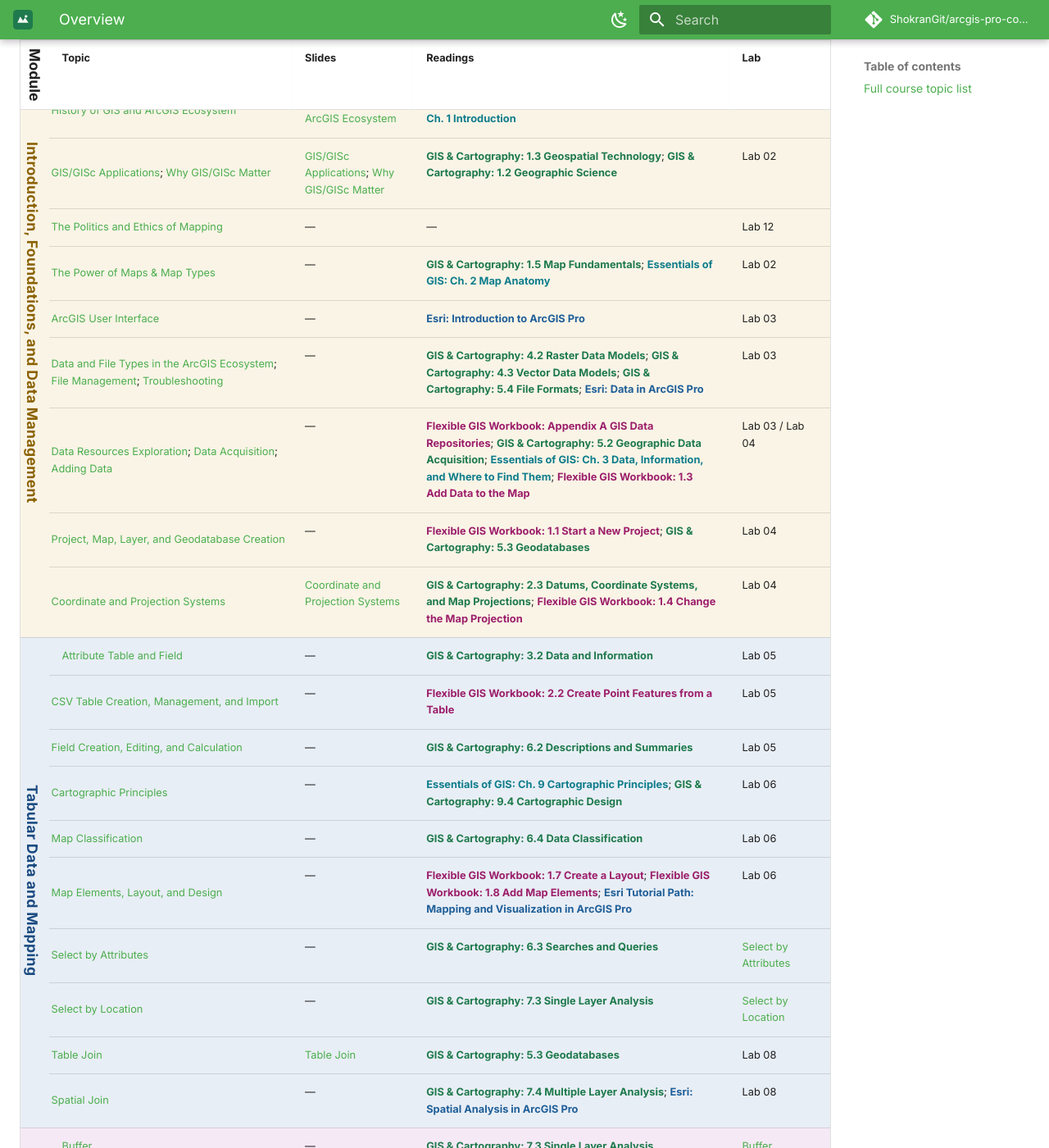
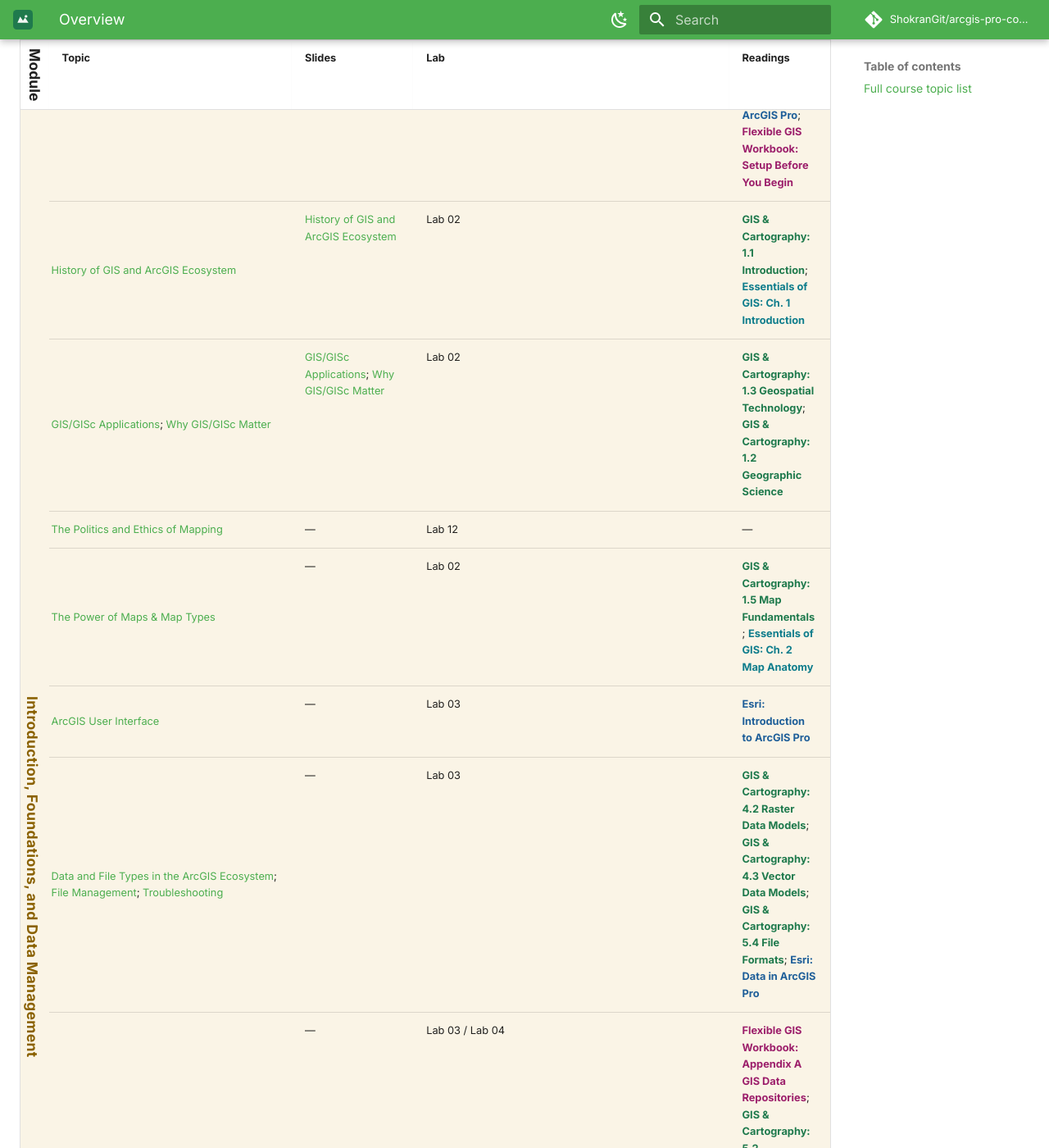
Before and after one commit to ShokranGit/arcgis-pro-course, an MkDocs documentation site: the page built from docs/lessons/index.md, in a window 1280 px wide and 1400 px high, scrolled down 548 px. Shown: the whole window at 82% size. Built offline with MkDocs 1.6.1 and Material for MkDocs 9.7.7, drawn with Linux system fonts in a browser that asks for light colours; comment, search, counter and statistics services are not loaded; some of the changed text lies outside the part shown.

Commit message:
Rearrange topics table columns order
Reordered columns in the topics table to place 'Readings' last.

```diff
--- a/docs/lessons/index.md
+++ b/docs/lessons/index.md
@@ -8,36 +8,36 @@ A date-free, college-agnostic view of every topic in the course. This list isn't
 
 <div class="topics-table" markdown="1">
 
-| Module | Topic | Slides | Readings | Lab |
+| Module | Topic | Slides | Lab | Readings |
 |---|---|---|---|---|
-| <span class="module-badge module-intro">Introduction, Foundations, and Data Management</span> | [Course Overview and Intro](00-introduction-to-gis.md); [Software Installation](00-introduction-to-gis.md) | [Course Overview and Intro](../slides/introduction-to-gis.md); [Software Installation](../slides/introduction-to-gis.md) | [Esri: Introduction to ArcGIS Pro](https://doc.esri.com/en/arcgis-pro/latest/get-started/get-started.html){: .src-esri}; [Esri Tutorial Path: Try ArcGIS Pro](https://learn.arcgis.com/en/paths/try-arcgis-pro/){: .src-esri}; [Flexible GIS Workbook: Setup Before You Begin](https://mlpp.pressbooks.pub/flexiblegisworkbookpro/front-matter/setup-before-you-begin/){: .src-workbook} | Lab 01 |
-| <span class="module-badge module-intro">Introduction, Foundations, and Data Management</span> | [History of GIS and ArcGIS Ecosystem](00-introduction-to-gis.md) | [History of GIS and ArcGIS Ecosystem](../slides/introduction-to-gis.md) | [GIS & Cartography: 1.1 Introduction](https://slcc.pressbooks.pub/maps/chapter/1-1/){: .src-cartography}; [Essentials of GIS: Ch. 1 Introduction](https://saylordotorg.github.io/text_essentials-of-geographic-information-systems/s05-introduction.html){: .src-essentials} | Lab 02 |
-| <span class="module-badge module-intro">Introduction, Foundations, and Data Management</span> | [GIS/GISc Applications](00-introduction-to-gis.md); [Why GIS/GISc Matter](00-introduction-to-gis.md) | [GIS/GISc Applications](../slides/introduction-to-gis.md); [Why GIS/GISc Matter](../slides/introduction-to-gis.md) | [GIS & Cartography: 1.3 Geospatial Technology](https://slcc.pressbooks.pub/maps/chapter/1-3/){: .src-cartography}; [GIS & Cartography: 1.2 Geographic Science](https://slcc.pressbooks.pub/maps/chapter/1-2/){: .src-cartography} | Lab 02 |
-| <span class="module-badge module-intro">Introduction, Foundations, and Data Management</span> | [The Politics and Ethics of Mapping](00-introduction-to-gis.md) | — | — | Lab 12 |
-| <span class="module-badge module-intro">Introduction, Foundations, and Data Management</span> | [The Power of Maps & Map Types](00-introduction-to-gis.md) | — | [GIS & Cartography: 1.5 Map Fundamentals](https://slcc.pressbooks.pub/maps/chapter/1-5/){: .src-cartography}; [Essentials of GIS: Ch. 2 Map Anatomy](https://saylordotorg.github.io/text_essentials-of-geographic-information-systems/s06-map-anatomy.html){: .src-essentials} | Lab 02 |
-| <span class="module-badge module-intro">Introduction, Foundations, and Data Management</span> | [ArcGIS User Interface](01-getting-started.md) | — | [Esri: Introduction to ArcGIS Pro](https://doc.esri.com/en/arcgis-pro/latest/get-started/get-started.html){: .src-esri} | Lab 03 |
-| <span class="module-badge module-intro">Introduction, Foundations, and Data Management</span> | [Data and File Types in the ArcGIS Ecosystem](../concepts/vector-raster.md); [File Management](02b-data-management.md); [Troubleshooting](../troubleshooting.md) | — | [GIS & Cartography: 4.2 Raster Data Models](https://slcc.pressbooks.pub/maps/chapter/4-2/){: .src-cartography}; [GIS & Cartography: 4.3 Vector Data Models](https://slcc.pressbooks.pub/maps/chapter/4-3/){: .src-cartography}; [GIS & Cartography: 5.4 File Formats](https://slcc.pressbooks.pub/maps/chapter/5-4/){: .src-cartography}; [Esri: Data in ArcGIS Pro](https://doc.esri.com/en/arcgis-pro/latest/help/data/main/data-in-arcgis-pro.html){: .src-esri} | Lab 03 |
-| <span class="module-badge module-intro">Introduction, Foundations, and Data Management</span> | [Data Resources Exploration](02b-data-management.md); [Data Acquisition](02b-data-management.md); [Adding Data](02b-data-management.md) | — | [Flexible GIS Workbook: Appendix A GIS Data Repositories](https://mlpp.pressbooks.pub/flexiblegisworkbookpro/back-matter/appendix/){: .src-workbook}; [GIS & Cartography: 5.2 Geographic Data Acquisition](https://slcc.pressbooks.pub/maps/chapter/5-2/){: .src-cartography}; [Essentials of GIS: Ch. 3 Data, Information, and Where to Find Them](https://saylordotorg.github.io/text_essentials-of-geographic-information-systems/s07-data-information-and-where-to-.html){: .src-essentials}; [Flexible GIS Workbook: 1.3 Add Data to the Map](https://mlpp.pressbooks.pub/flexiblegisworkbookpro/chapter/1-3-add-data-to-the-map/){: .src-workbook} | Lab 03 / Lab 04 |
-| <span class="module-badge module-intro">Introduction, Foundations, and Data Management</span> | [Project, Map, Layer, and Geodatabase Creation](02-data-layers-coordinate-systems.md) | — | [Flexible GIS Workbook: 1.1 Start a New Project](https://mlpp.pressbooks.pub/flexiblegisworkbookpro/chapter/chapter-1/){: .src-workbook}; [GIS & Cartography: 5.3 Geodatabases](https://slcc.pressbooks.pub/maps/chapter/5-3/){: .src-cartography} | Lab 04 |
-| <span class="module-badge module-intro">Introduction, Foundations, and Data Management</span> | [Coordinate and Projection Systems](../concepts/coordinate-systems.md) | [Coordinate and Projection Systems](../slides/projection.md) | [GIS & Cartography: 2.3 Datums, Coordinate Systems, and Map Projections](https://slcc.pressbooks.pub/maps/chapter/2-3/){: .src-cartography}; [Flexible GIS Workbook: 1.4 Change the Map Projection](https://mlpp.pressbooks.pub/flexiblegisworkbookpro/chapter/1-4-change-the-map-projection/){: .src-workbook} | Lab 04 |
-| <span class="module-badge module-tabular">Tabular Data and Mapping</span> | [Attribute Table and Field](../concepts/attribute-tables.md) | — | [GIS & Cartography: 3.2 Data and Information](https://slcc.pressbooks.pub/maps/chapter/3-2/){: .src-cartography} | Lab 05 |
-| <span class="module-badge module-tabular">Tabular Data and Mapping</span> | [CSV Table Creation, Management, and Import](03c-tabular-data-management.md) | — | [Flexible GIS Workbook: 2.2 Create Point Features from a Table](https://mlpp.pressbooks.pub/flexiblegisworkbookpro/chapter/2-2-create-point-features-from-a-table/){: .src-workbook} | Lab 05 |
-| <span class="module-badge module-tabular">Tabular Data and Mapping</span> | [Field Creation, Editing, and Calculation](03c-tabular-data-management.md) | — | [GIS & Cartography: 6.2 Descriptions and Summaries](https://slcc.pressbooks.pub/maps/chapter/6-2/){: .src-cartography} | Lab 05 |
-| <span class="module-badge module-tabular">Tabular Data and Mapping</span> | [Cartographic Principles](04-symbology-map-design.md) | — | [Essentials of GIS: Ch. 9 Cartographic Principles](https://saylordotorg.github.io/text_essentials-of-geographic-information-systems/s13-cartographic-principles.html){: .src-essentials}; [GIS & Cartography: 9.4 Cartographic Design](https://slcc.pressbooks.pub/maps/chapter/9-4/){: .src-cartography} | Lab 06 |
-| <span class="module-badge module-tabular">Tabular Data and Mapping</span> | [Map Classification](04-symbology-map-design.md) | — | [GIS & Cartography: 6.4 Data Classification](https://slcc.pressbooks.pub/maps/chapter/6-4/){: .src-cartography} | Lab 06 |
-| <span class="module-badge module-tabular">Tabular Data and Mapping</span> | [Map Elements, Layout, and Design](04-symbology-map-design.md) | — | [Flexible GIS Workbook: 1.7 Create a Layout](https://mlpp.pressbooks.pub/flexiblegisworkbookpro/chapter/1-7-create-a-layout/){: .src-workbook}; [Flexible GIS Workbook: 1.8 Add Map Elements](https://mlpp.pressbooks.pub/flexiblegisworkbookpro/chapter/1-8-add-map-elements/){: .src-workbook}; [Esri Tutorial Path: Mapping and Visualization in ArcGIS Pro](https://learn.arcgis.com/en/paths/mapping-and-visualization-in-arcgis-pro/){: .src-esri} | Lab 06 |
-| <span id="select-by-attributes" class="module-badge module-tabular">Tabular Data and Mapping</span> | [Select by Attributes](03-selection-by-attribute.md) | — | [GIS & Cartography: 6.3 Searches and Queries](https://slcc.pressbooks.pub/maps/chapter/6-3/){: .src-cartography} | [Select by Attributes](../labs/select-by-attributes/) |
-| <span id="select-by-location" class="module-badge module-tabular">Tabular Data and Mapping</span> | [Select by Location](03b-selection-by-location.md) | — | [GIS & Cartography: 7.3 Single Layer Analysis](https://slcc.pressbooks.pub/maps/chapter/7-3/){: .src-cartography} | [Select by Location](../labs/select-by-location/) |
-| <span class="module-badge module-tabular">Tabular Data and Mapping</span> | [Table Join](../slides/table-join.md) | [Table Join](../slides/table-join.md) | [GIS & Cartography: 5.3 Geodatabases](https://slcc.pressbooks.pub/maps/chapter/5-3/){: .src-cartography} | Lab 08 |
-| <span class="module-badge module-tabular">Tabular Data and Mapping</span> | [Spatial Join](07-spatial-joins.md) | — | [GIS & Cartography: 7.4 Multiple Layer Analysis](https://slcc.pressbooks.pub/maps/chapter/7-4/){: .src-cartography}; [Esri: Spatial Analysis in ArcGIS Pro](https://doc.esri.com/en/arcgis-pro/latest/help/analysis/introduction/spatial-analysis-in-arcgis-pro.html){: .src-esri} | Lab 08 |
-| <span id="buffer" class="module-badge module-spatial">Spatial Analysis</span> | [Buffer](05-geoprocessing.md) | — | [GIS & Cartography: 7.3 Single Layer Analysis](https://slcc.pressbooks.pub/maps/chapter/7-3/){: .src-cartography} | [Buffer](../labs/buffer/) |
-| <span class="module-badge module-spatial" id="clip">Spatial Analysis</span> | [Clip](05-geoprocessing.md) | — | [Flexible GIS Workbook: Ch. 4 Perform Spatial Analysis](https://mlpp.pressbooks.pub/flexiblegisworkbookpro/part/ch4-perform-spatial-analysis/){: .src-workbook} | [Clip](../labs/clip/) |
-| <span class="module-badge module-spatial" id="dissolve">Spatial Analysis</span> | [Dissolve](05-geoprocessing.md) | — | [Essentials of GIS: Ch. 7 Geospatial Analysis I: Vector Operations](https://saylordotorg.github.io/text_essentials-of-geographic-information-systems/s11-geospatial-analysis-i-vector-o.html){: .src-essentials} | [Dissolve](../labs/dissolve/) |
-| <span class="module-badge module-spatial" id="overlay">Spatial Analysis</span> | [Overlay (Union/Intersect)](05-geoprocessing.md) | — | [GIS & Cartography: 7.4 Multiple Layer Analysis](https://slcc.pressbooks.pub/maps/chapter/7-4/){: .src-cartography} | [Overlay](../labs/overlay/) |
-| <span id="surface-analysis" class="module-badge module-spatial">Spatial Analysis</span> | [Raster Analysis: Surface Analysis](06-raster-analysis.md) | — | [GIS & Cartography: 8.6 Terrain Mapping for Spatial Analysis](https://slcc.pressbooks.pub/maps/chapter/8-6/){: .src-cartography}; [Esri Tutorial Path: Raster Data and Imagery in ArcGIS Pro](https://learn.arcgis.com/en/paths/using-raster-data-and-imagery-in-arcgis-pro/){: .src-esri} | [Surface Analysis](../labs/surface-analysis/) |
-| <span id="map-algebra" class="module-badge module-spatial">Spatial Analysis</span> | [Map Algebra](06-raster-analysis.md) | – | [GIS & Cartography: 8.3 Geoprocessing with Raster Imagery](https://slcc.pressbooks.pub/maps/chapter/8-3/){: .src-cartography}; [Essentials of GIS: Ch. 8 Geospatial Analysis II: Raster Data](https://saylordotorg.github.io/text_essentials-of-geographic-information-systems/s12-geospatial-analysis-ii-raster-.html){: .src-essentials} | [Map Algebra](../labs/map-algebra/) |
-| <span id="suitability-modeling" class="module-badge module-spatial">Spatial Analysis</span> | [Suitability Modeling](06-raster-analysis.md) | — | [GIS & Cartography: 8.4 Scale of Raster Analysis](https://slcc.pressbooks.pub/maps/chapter/8-4/){: .src-cartography}; [Esri: Spatial Analysis in ArcGIS Pro](https://doc.esri.com/en/arcgis-pro/latest/help/analysis/introduction/spatial-analysis-in-arcgis-pro.html){: .src-esri} | [Suitability Modeling](../labs/suitability-modeling/) |
-| <span class="module-badge module-spatial">Spatial Analysis</span> | [Intro to Geospatial Programming](08-geospatial-programming.md) | — | [Esri: ArcGIS Pro Python Reference](https://doc.esri.com/en/arcgis-pro/latest/arcpy/main/arcgis-pro-arcpy-reference.html){: .src-esri}; [Esri Tutorial Path: Analysis in ArcGIS Pro](https://learn.arcgis.com/en/paths/analysis-in-arcgis-pro/){: .src-esri} | Lab 11 |
-| <span class="module-badge module-ethics">Future of GISc</span> | [Future of GISc](09-future-of-gisc.md) | — | [GIS & Cartography: 1.7 Future of Mapping Technology](https://slcc.pressbooks.pub/maps/chapter/1-7/){: .src-cartography}; [Esri: What's New in ArcGIS Pro](https://doc.esri.com/en/arcgis-pro/latest/get-started/whats-new-in-arcgis-pro.html){: .src-esri} | Lab 12 |
+| <span class="module-badge module-intro">Introduction, Foundations, and Data Management</span> | [Course Overview and Intro](00-introduction-to-gis.md); [Software Installation](00-introduction-to-gis.md) | [Course Overview and Intro](../slides/introduction-to-gis.md); [Software Installation](../slides/introduction-to-gis.md) | Lab 01 | [Esri: Introduction to ArcGIS Pro](https://doc.esri.com/en/arcgis-pro/latest/get-started/get-started.html){: .src-esri}; [Esri Tutorial Path: Try ArcGIS Pro](https://learn.arcgis.com/en/paths/try-arcgis-pro/){: .src-esri}; [Flexible GIS Workbook: Setup Before You Begin](https://mlpp.pressbooks.pub/flexiblegisworkbookpro/front-matter/setup-before-you-begin/){: .src-workbook} |
+| <span class="module-badge module-intro">Introduction, Foundations, and Data Management</span> | [History of GIS and ArcGIS Ecosystem](00-introduction-to-gis.md) | [History of GIS and ArcGIS Ecosystem](../slides/introduction-to-gis.md) | Lab 02 | [GIS & Cartography: 1.1 Introduction](https://slcc.pressbooks.pub/maps/chapter/1-1/){: .src-cartography}; [Essentials of GIS: Ch. 1 Introduction](https://saylordotorg.github.io/text_essentials-of-geographic-information-systems/s05-introduction.html){: .src-essentials} |
+| <span class="module-badge module-intro">Introduction, Foundations, and Data Management</span> | [GIS/GISc Applications](00-introduction-to-gis.md); [Why GIS/GISc Matter](00-introduction-to-gis.md) | [GIS/GISc Applications](../slides/introduction-to-gis.md); [Why GIS/GISc Matter](../slides/introduction-to-gis.md) | Lab 02 | [GIS & Cartography: 1.3 Geospatial Technology](https://slcc.pressbooks.pub/maps/chapter/1-3/){: .src-cartography}; [GIS & Cartography: 1.2 Geographic Science](https://slcc.pressbooks.pub/maps/chapter/1-2/){: .src-cartography} |
+| <span class="module-badge module-intro">Introduction, Foundations, and Data Management</span> | [The Politics and Ethics of Mapping](00-introduction-to-gis.md) | — | Lab 12 | — |
+| <span class="module-badge module-intro">Introduction, Foundations, and Data Management</span> | [The Power of Maps & Map Types](00-introduction-to-gis.md) | — | Lab 02 | [GIS & Cartography: 1.5 Map Fundamentals](https://slcc.pressbooks.pub/maps/chapter/1-5/){: .src-cartography}; [Essentials of GIS: Ch. 2 Map Anatomy](https://saylordotorg.github.io/text_essentials-of-geographic-information-systems/s06-map-anatomy.html){: .src-essentials} |
+| <span class="module-badge module-intro">Introduction, Foundations, and Data Management</span> | [ArcGIS User Interface](01-getting-started.md) | — | Lab 03 | [Esri: Introduction to ArcGIS Pro](https://doc.esri.com/en/arcgis-pro/latest/get-started/get-started.html){: .src-esri} |
+| <span class="module-badge module-intro">Introduction, Foundations, and Data Management</span> | [Data and File Types in the ArcGIS Ecosystem](../concepts/vector-raster.md); [File Management](02b-data-management.md); [Troubleshooting](../troubleshooting.md) | — | Lab 03 | [GIS & Cartography: 4.2 Raster Data Models](https://slcc.pressbooks.pub/maps/chapter/4-2/){: .src-cartography}; [GIS & Cartography: 4.3 Vector Data Models](https://slcc.pressbooks.pub/maps/chapter/4-3/){: .src-cartography}; [GIS & Cartography: 5.4 File Formats](https://slcc.pressbooks.pub/maps/chapter/5-4/){: .src-cartography}; [Esri: Data in ArcGIS Pro](https://doc.esri.com/en/arcgis-pro/latest/help/data/main/data-in-arcgis-pro.html){: .src-esri} |
+| <span class="module-badge module-intro">Introduction, Foundations, and Data Management</span> | [Data Resources Exploration](02b-data-management.md); [Data Acquisition](02b-data-management.md); [Adding Data](02b-data-management.md) | — | Lab 03 / Lab 04 | [Flexible GIS Workbook: Appendix A GIS Data Repositories](https://mlpp.pressbooks.pub/flexiblegisworkbookpro/back-matter/appendix/){: .src-workbook}; [GIS & Cartography: 5.2 Geographic Data Acquisition](https://slcc.pressbooks.pub/maps/chapter/5-2/){: .src-cartography}; [Essentials of GIS: Ch. 3 Data, Information, and Where to Find Them](https://saylordotorg.github.io/text_essentials-of-geographic-information-systems/s07-data-information-and-where-to-.html){: .src-essentials}; [Flexible GIS Workbook: 1.3 Add Data to the Map](https://mlpp.pressbooks.pub/flexiblegisworkbookpro/chapter/1-3-add-data-to-the-map/){: .src-workbook} |
+| <span class="module-badge module-intro">Introduction, Foundations, and Data Management</span> | [Project, Map, Layer, and Geodatabase Creation](02-data-layers-coordinate-systems.md) | — | Lab 04 | [Flexible GIS Workbook: 1.1 Start a New Project](https://mlpp.pressbooks.pub/flexiblegisworkbookpro/chapter/chapter-1/){: .src-workbook}; [GIS & Cartography: 5.3 Geodatabases](https://slcc.pressbooks.pub/maps/chapter/5-3/){: .src-cartography} |
+| <span class="module-badge module-intro">Introduction, Foundations, and Data Management</span> | [Coordinate and Projection Systems](../concepts/coordinate-systems.md) | [Coordinate and Projection Systems](../slides/projection.md) | Lab 04 | [GIS & Cartography: 2.3 Datums, Coordinate Systems, and Map Projections](https://slcc.pressbooks.pub/maps/chapter/2-3/){: .src-cartography}; [Flexible GIS Workbook: 1.4 Change the Map Projection](https://mlpp.pressbooks.pub/flexiblegisworkbookpro/chapter/1-4-change-the-map-projection/){: .src-workbook} |
+| <span class="module-badge module-tabular">Tabular Data and Mapping</span> | [Attribute Table and Field](../concepts/attribute-tables.md) | — | Lab 05 | [GIS & Cartography: 3.2 Data and Information](https://slcc.pressbooks.pub/maps/chapter/3-2/){: .src-cartography} |
+| <span class="module-badge module-tabular">Tabular Data and Mapping</span> | [CSV Table Creation, Management, and Import](03c-tabular-data-management.md) | — | Lab 05 | [Flexible GIS Workbook: 2.2 Create Point Features from a Table](https://mlpp.pressbooks.pub/flexiblegisworkbookpro/chapter/2-2-create-point-features-from-a-table/){: .src-workbook} |
+| <span class="module-badge module-tabular">Tabular Data and Mapping</span> | [Field Creation, Editing, and Calculation](03c-tabular-data-management.md) | — | Lab 05 | [GIS & Cartography: 6.2 Descriptions and Summaries](https://slcc.pressbooks.pub/maps/chapter/6-2/){: .src-cartography} |
+| <span class="module-badge module-tabular">Tabular Data and Mapping</span> | [Cartographic Principles](04-symbology-map-design.md) | — | Lab 06 | [Essentials of GIS: Ch. 9 Cartographic Principles](https://saylordotorg.github.io/text_essentials-of-geographic-information-systems/s13-cartographic-principles.html){: .src-essentials}; [GIS & Cartography: 9.4 Cartographic Design](https://slcc.pressbooks.pub/maps/chapter/9-4/){: .src-cartography} |
+| <span class="module-badge module-tabular">Tabular Data and Mapping</span> | [Map Classification](04-symbology-map-design.md) | — | Lab 06 | [GIS & Cartography: 6.4 Data Classification](https://slcc.pressbooks.pub/maps/chapter/6-4/){: .src-cartography} |
+| <span class="module-badge module-tabular">Tabular Data and Mapping</span> | [Map Elements, Layout, and Design](04-symbology-map-design.md) | — | Lab 06 | [Flexible GIS Workbook: 1.7 Create a Layout](https://mlpp.pressbooks.pub/flexiblegisworkbookpro/chapter/1-7-create-a-layout/){: .src-workbook}; [Flexible GIS Workbook: 1.8 Add Map Elements](https://mlpp.pressbooks.pub/flexiblegisworkbookpro/chapter/1-8-add-map-elements/){: .src-workbook}; [Esri Tutorial Path: Mapping and Visualization in ArcGIS Pro](https://learn.arcgis.com/en/paths/mapping-and-visualization-in-arcgis-pro/){: .src-esri} |
+| <span id="select-by-attributes" class="module-badge module-tabular">Tabular Data and Mapping</span> | [Select by Attributes](03-selection-by-attribute.md) | — | [Select by Attributes](../labs/select-by-attributes/) | [GIS & Cartography: 6.3 Searches and Queries](https://slcc.pressbooks.pub/maps/chapter/6-3/){: .src-cartography} |
+| <span id="select-by-location" class="module-badge module-tabular">Tabular Data and Mapping</span> | [Select by Location](03b-selection-by-location.md) | — | [Select by Location](../labs/select-by-location/) | [GIS & Cartography: 7.3 Single Layer Analysis](https://slcc.pressbooks.pub/maps/chapter/7-3/){: .src-cartography} |
+| <span class="module-badge module-tabular">Tabular Data and Mapping</span> | [Table Join](../slides/table-join.md) | [Table Join](../slides/table-join.md) | Lab 08 | [GIS & Cartography: 5.3 Geodatabases](https://slcc.pressbooks.pub/maps/chapter/5-3/){: .src-cartography} |
+| <span class="module-badge module-tabular">Tabular Data and Mapping</span> | [Spatial Join](07-spatial-joins.md) | — | Lab 08 | [GIS & Cartography: 7.4 Multiple Layer Analysis](https://slcc.pressbooks.pub/maps/chapter/7-4/){: .src-cartography}; [Esri: Spatial Analysis in ArcGIS Pro](https://doc.esri.com/en/arcgis-pro/latest/help/analysis/introduction/spatial-analysis-in-arcgis-pro.html){: .src-esri} |
+| <span id="buffer" class="module-badge module-spatial">Spatial Analysis</span> | [Buffer](05-geoprocessing.md) | — | [Buffer](../labs/buffer/) | [GIS & Cartography: 7.3 Single Layer Analysis](https://slcc.pressbooks.pub/maps/chapter/7-3/){: .src-cartography} |
+| <span class="module-badge module-spatial" id="clip">Spatial Analysis</span> | [Clip](05-geoprocessing.md) | — | [Clip](../labs/clip/) | [Flexible GIS Workbook: Ch. 4 Perform Spatial Analysis](https://mlpp.pressbooks.pub/flexiblegisworkbookpro/part/ch4-perform-spatial-analysis/){: .src-workbook} |
+| <span class="module-badge module-spatial" id="dissolve">Spatial Analysis</span> | [Dissolve](05-geoprocessing.md) | — | [Dissolve](../labs/dissolve/) | [Essentials of GIS: Ch. 7 Geospatial Analysis I: Vector Operations](https://saylordotorg.github.io/text_essentials-of-geographic-information-systems/s11-geospatial-analysis-i-vector-o.html){: .src-essentials} |
+| <span class="module-badge module-spatial" id="overlay">Spatial Analysis</span> | [Overlay (Union/Intersect)](05-geoprocessing.md) | — | [Overlay](../labs/overlay/) | [GIS & Cartography: 7.4 Multiple Layer Analysis](https://slcc.pressbooks.pub/maps/chapter/7-4/){: .src-cartography} |
+| <span id="surface-analysis" class="module-badge module-spatial">Spatial Analysis</span> | [Raster Analysis: Surface Analysis](06-raster-analysis.md) | — | [Surface Analysis](../labs/surface-analysis/) | [GIS & Cartography: 8.6 Terrain Mapping for Spatial Analysis](https://slcc.pressbooks.pub/maps/chapter/8-6/){: .src-cartography}; [Esri Tutorial Path: Raster Data and Imagery in ArcGIS Pro](https://learn.arcgis.com/en/paths/using-raster-data-and-imagery-in-arcgis-pro/){: .src-esri} |
+| <span id="map-algebra" class="module-badge module-spatial">Spatial Analysis</span> | [Map Algebra](06-raster-analysis.md) | – | [Map Algebra](../labs/map-algebra/) | [GIS & Cartography: 8.3 Geoprocessing with Raster Imagery](https://slcc.pressbooks.pub/maps/chapter/8-3/){: .src-cartography}; [Essentials of GIS: Ch. 8 Geospatial Analysis II: Raster Data](https://saylordotorg.github.io/text_essentials-of-geographic-information-systems/s12-geospatial-analysis-ii-raster-.html){: .src-essentials} |
+| <span id="suitability-modeling" class="module-badge module-spatial">Spatial Analysis</span> | [Suitability Modeling](06-raster-analysis.md) | — | [Suitability Modeling](../labs/suitability-modeling/) | [GIS & Cartography: 8.4 Scale of Raster Analysis](https://slcc.pressbooks.pub/maps/chapter/8-4/){: .src-cartography}; [Esri: Spatial Analysis in ArcGIS Pro](https://doc.esri.com/en/arcgis-pro/latest/help/analysis/introduction/spatial-analysis-in-arcgis-pro.html){: .src-esri} |
+| <span class="module-badge module-spatial">Spatial Analysis</span> | [Intro to Geospatial Programming](08-geospatial-programming.md) | — | Lab 11 | [Esri: ArcGIS Pro Python Reference](https://doc.esri.com/en/arcgis-pro/latest/arcpy/main/arcgis-pro-arcpy-reference.html){: .src-esri}; [Esri Tutorial Path: Analysis in ArcGIS Pro](https://learn.arcgis.com/en/paths/analysis-in-arcgis-pro/){: .src-esri} |
+| <span class="module-badge module-ethics">Future of GISc</span> | [Future of GISc](09-future-of-gisc.md) | — | Lab 12 | [GIS & Cartography: 1.7 Future of Mapping Technology](https://slcc.pressbooks.pub/maps/chapter/1-7/){: .src-cartography}; [Esri: What's New in ArcGIS Pro](https://doc.esri.com/en/arcgis-pro/latest/get-started/whats-new-in-arcgis-pro.html){: .src-esri} |
 
 </div>
```
